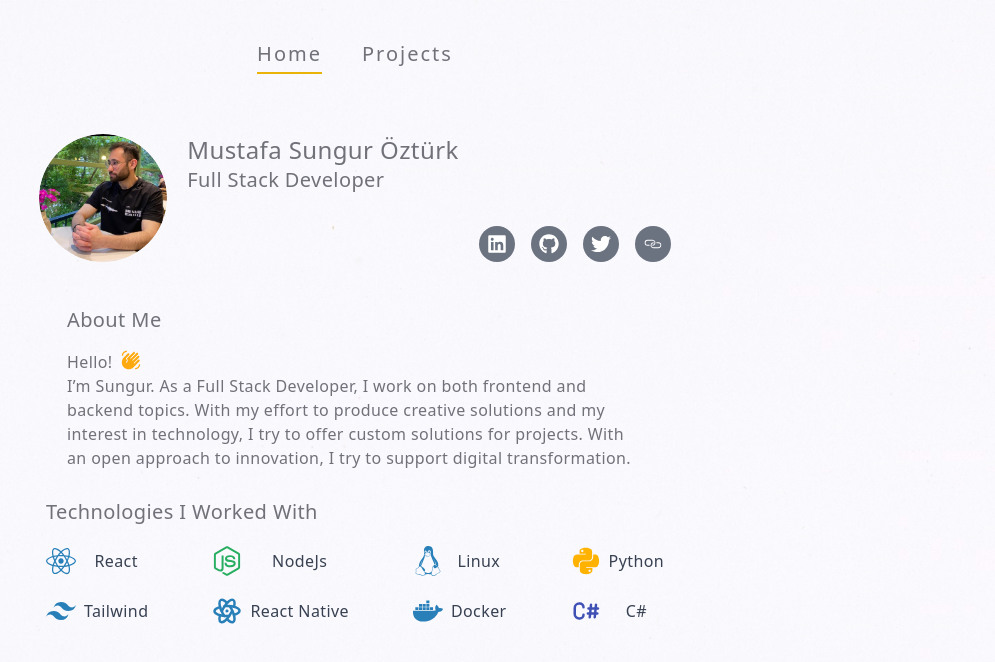
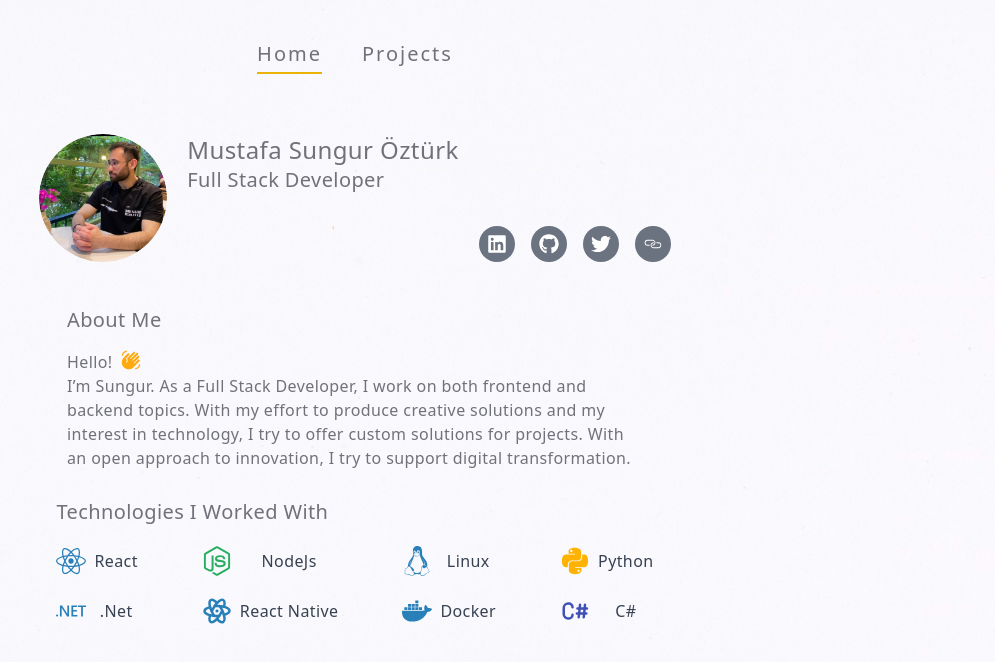
Before and after one commit to MustafaSungur/Personal_Page_Frontend, a React (Vite) app: page / in a window 1280 px wide. Shown: the top 662 px of the page, without its empty margins (285-1280 px from the left). Built offline with nearby package versions, Linux system fonts and the light colour scheme.

Commit message:
Updated skills

```diff
--- a/src/components/Skills.jsx
+++ b/src/components/Skills.jsx
@@ -1,5 +1,5 @@
 import { FaReact, FaNodeJs, FaDocker, FaLinux, FaPython } from "react-icons/fa";
-import { SiTailwindcss } from "react-icons/si";
+import { SiDotnet } from "react-icons/si";
 import { TbBrandCSharp, TbBrandReactNative } from "react-icons/tb";
 const Skills = () => {
   const iconSize = 30;
@@ -12,8 +12,8 @@ const Skills = () => {
         </div>
 
         <div className="grid grid-flow-col items-center gap-2">
-          <SiTailwindcss fontSize={iconSize} color="#2980b9" />
-          <span>Tailwind</span>
+          <SiDotnet fontSize={iconSize} color="#2980b9" />
+          <span>.Net</span>
         </div>
       </div>
 
```
